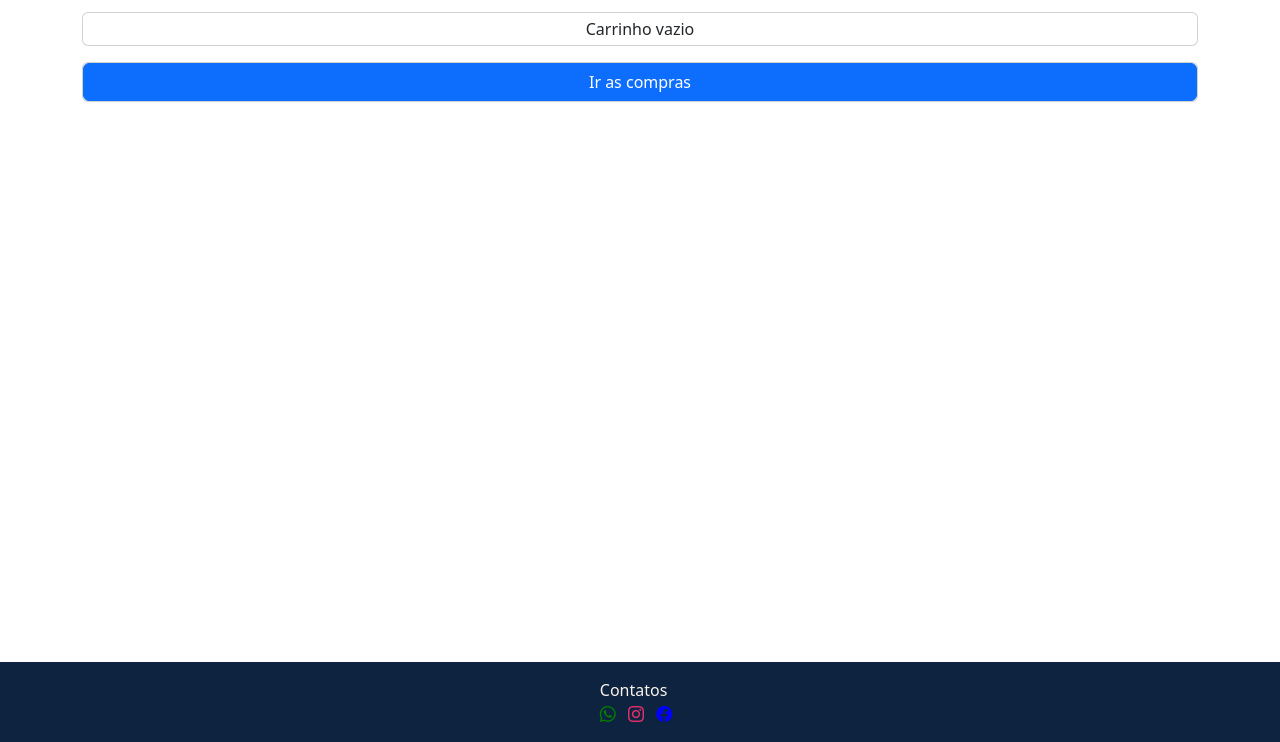
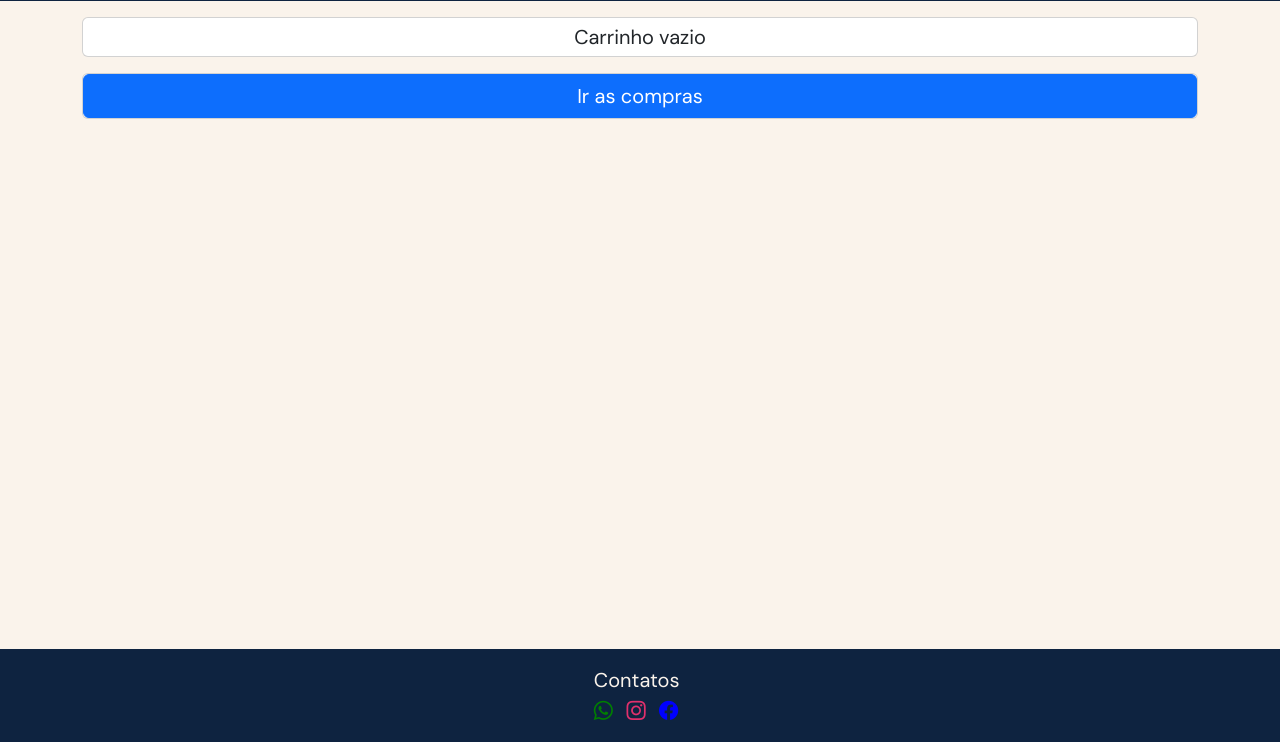
Before and after one commit to FelipeSilva1223/loja-de-roupas, a plain HTML site: page paginas/publico/carrinho.html in a window 1280 px wide. Shown: the part 58-800 px from the top of the page. Drawn offline with nearby package versions, Linux system fonts and the light colour scheme; the site is published under a folder, as on GitHub Pages, so addresses that start at the root find nothing; a web font is replaced by a local one.

```diff
--- a/paginas/publico/carrinho.html
+++ b/paginas/publico/carrinho.html
@@ -7,7 +7,7 @@
     <link href="https://cdn.jsdelivr.net/npm/bootstrap@5.3.8/dist/css/bootstrap.min.css" rel="stylesheet" integrity="sha384-sRIl4kxILFvY47J16cr9ZwB07vP4J8+LH7qKQnuqkuIAvNWLzeN8tE5YBujZqJLB" crossorigin="anonymous">
     <link href="https://cdn.jsdelivr.net/npm/bootstrap-icons@1.11.3/font/bootstrap-icons.css" rel="stylesheet">
     <link href="https://fonts.googleapis.com/css2?family=DM+Sans:wght@400;500;700&family=Playfair+Display:ital@1&display=swap" rel="stylesheet">
-    <link rel="stylesheet" href="/css/style.css">
+    <link rel="stylesheet" href="../../css/style.css">
     <script src="../../scripts/carregar_header.js" defer></script>
     <script src="../../scripts/carrinho.js" defer></script>
 </head>
```
